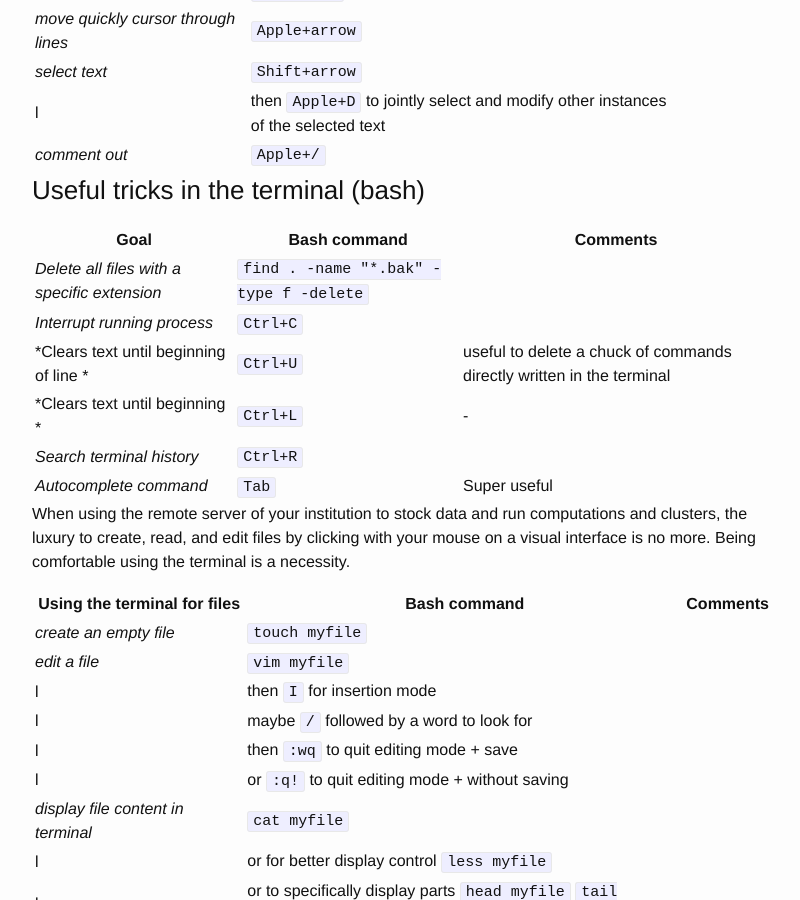
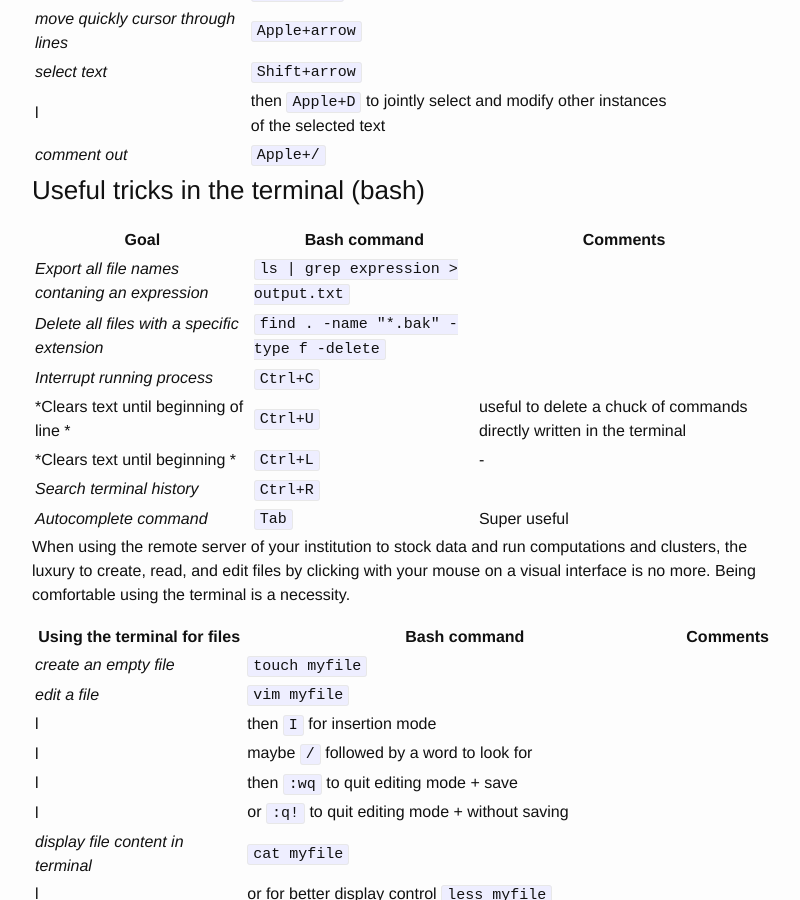
Before and after one commit to l-omar-chehab/l-omar-chehab.github.io, a Jekyll site: the page built from posts/testing.md, in a window 1280 px wide and 900 px high, scrolled down 385 px. Shown: the whole window, without its empty margins (238-1038 px from the left). Built offline with Jekyll 4.4.1, drawn with Linux system fonts in a browser that asks for light colours; our own code applies the rules of GitHub Pages for plain Markdown files.

Commit message:
Update testing.md

```diff
--- a/posts/testing.md
+++ b/posts/testing.md
@@ -23,6 +23,7 @@ l | then `Apple+D` to jointly select and modify other instances of the selected
 
 Goal | Bash command | Comments
 --- | --- | ---
+*Export all file names contaning an expression* | `ls | grep expression > output.txt` |
 *Delete all files with a specific extension* | `find . -name "*.bak" -type f -delete` |
 *Interrupt running process* | `Ctrl+C ` |
 *Clears text until beginning of line * | `Ctrl+U ` | useful to delete a chuck of commands directly written in the terminal
```
